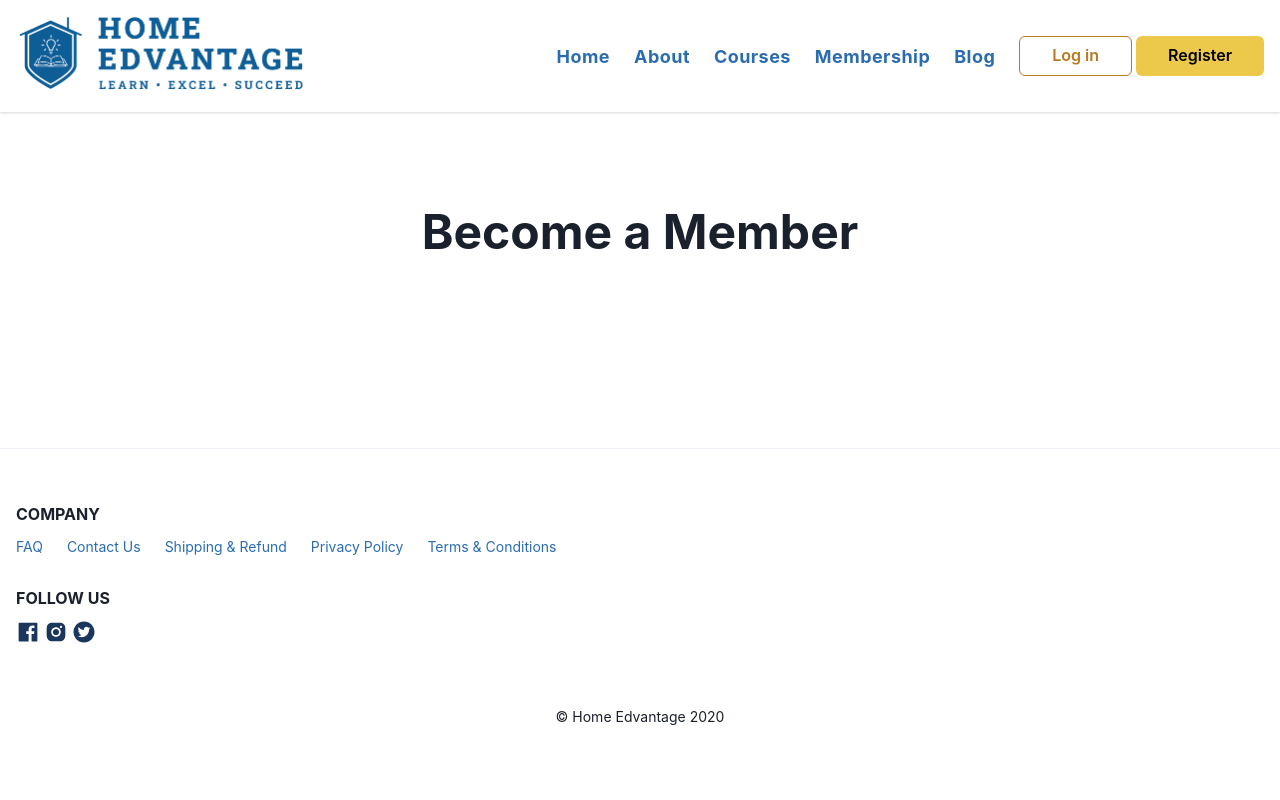
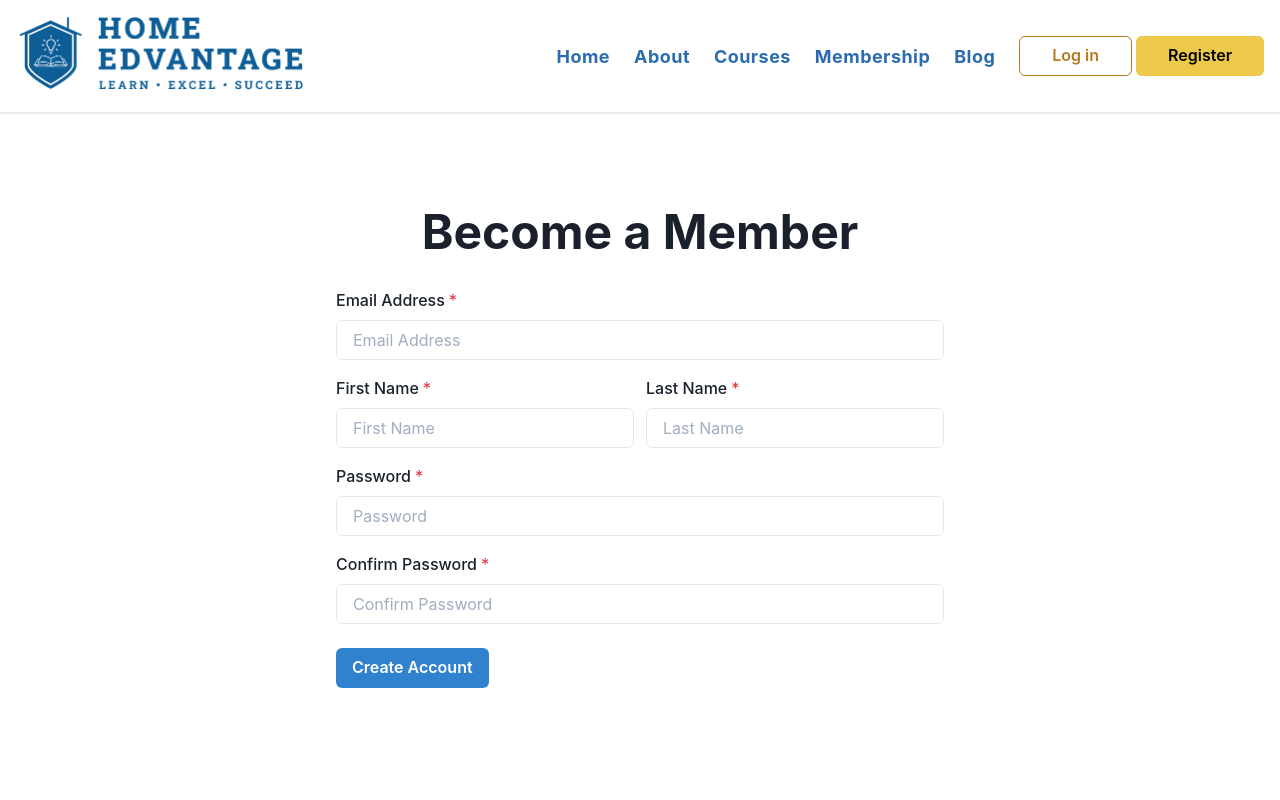
Before and after one commit to livelifedev/home-edvantage, a Next.js app: page /membership in a window 1280 px wide. Shown: the top 800 px of the page. Built offline with nearby package versions, Linux system fonts and the light colour scheme.

Commit message:
added register form

```diff
--- a/pages/membership.js
+++ b/pages/membership.js
@@ -1,6 +1,18 @@
-import { Box, Container, Heading } from "@chakra-ui/react";
+import NextLink from "next/link";
+import {
+  Box,
+  Button,
+  Container,
+  FormControl,
+  FormLabel,
+  Heading,
+  Stack,
+  Input,
+  Link,
+  Text,
+} from "@chakra-ui/react";
 
-export default function About() {
+export default function Login() {
   return (
     <main>
       <Box>
@@ -16,6 +28,38 @@ export default function About() {
           <Heading as="h1" size="2xl" mb="8">
             Become a Member
           </Heading>
+          <Container maxW="container.sm">
+            <FormControl id="email" isRequired>
+              <FormLabel>Email Address</FormLabel>
+              <Input type="email" placeholder="Email Address" />
+            </FormControl>
+            <Stack direction={["column", "row"]} spacing="3" mt="4">
+              <FormControl id="first-name" isRequired>
+                <FormLabel>First Name</FormLabel>
+                <Input type="text" placeholder="First Name" />
+              </FormControl>
+              <FormControl id="last-name" isRequired>
+                <FormLabel>Last Name</FormLabel>
+                <Input type="text" placeholder="Last Name" />
+              </FormControl>
+            </Stack>
+            <FormControl id="password" mt="4" isRequired>
+              <FormLabel>Password</FormLabel>
+              <Input type="password" placeholder="Password" />
+            </FormControl>
+            <FormControl id="confirm-password" mt="4" isRequired>
+              <FormLabel>Confirm Password</FormLabel>
+              <Input type="password" placeholder="Confirm Password" />
+            </FormControl>
+            <Button
+              colorScheme="blue"
+              mt="6"
+              // isLoading={props.isSubmitting}
+              type="submit"
+            >
+              Create Account
+            </Button>
+          </Container>
         </Container>
       </Box>
     </main>
```
